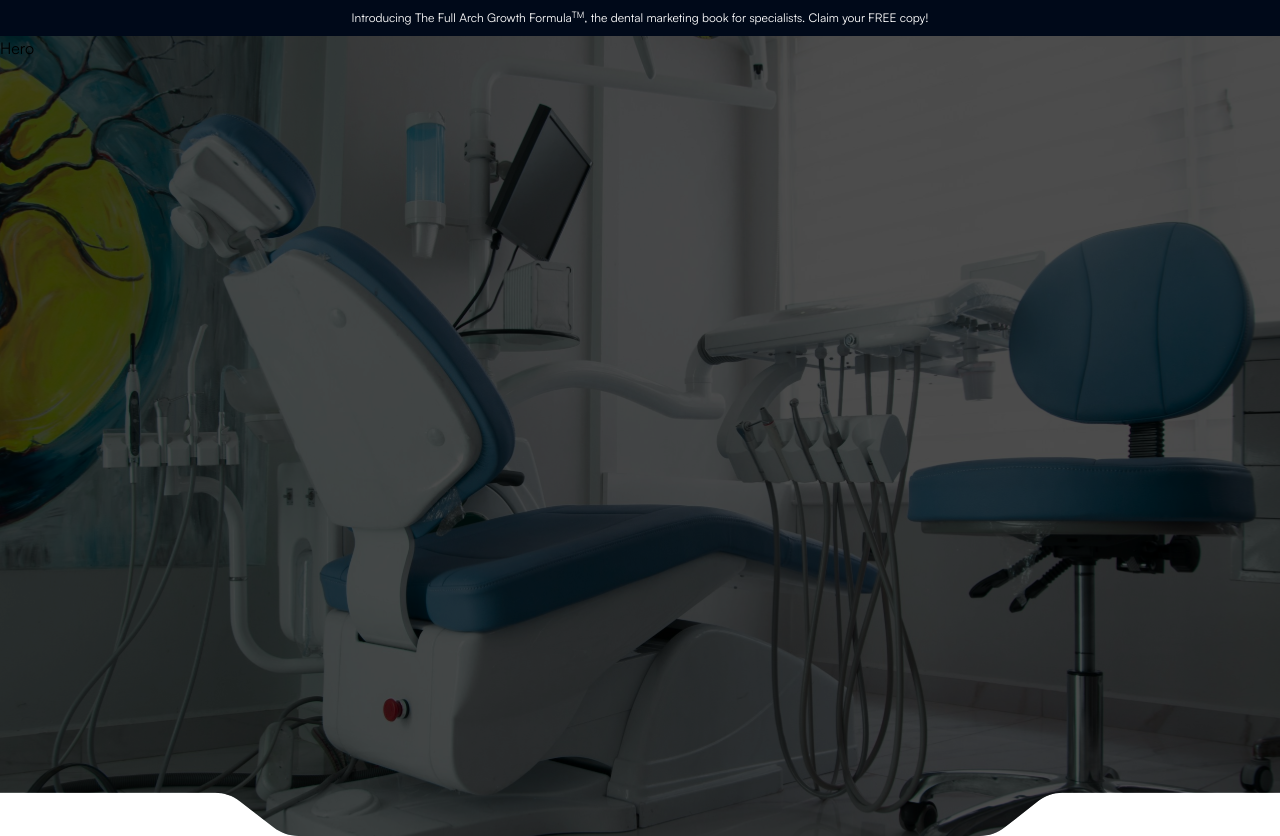
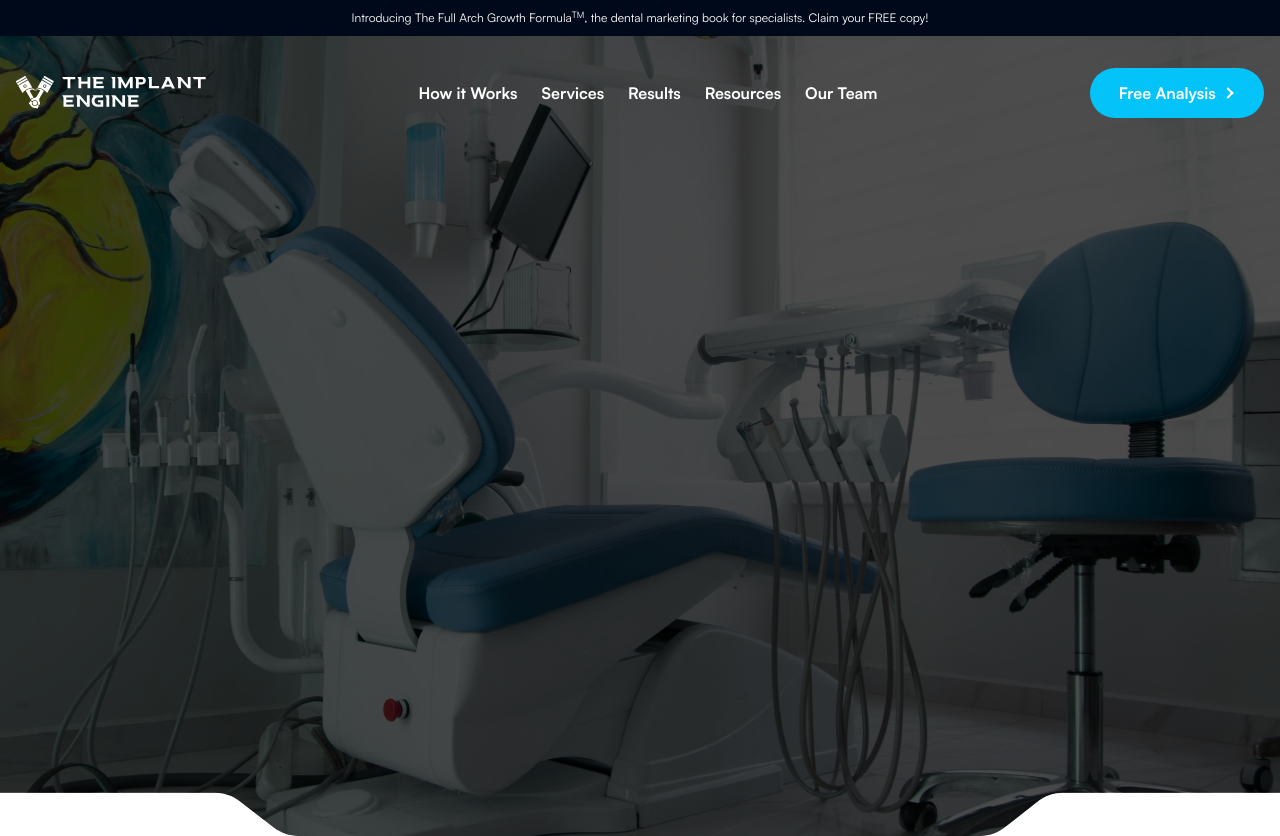
Before and after one commit to mdasif-me/tie, a Next.js app: page / in a window 1280 px wide. Built offline with nearby package versions, Linux system fonts and the light colour scheme.

Commit message:
Add logo SVG file to the public directory

```diff
--- /dev/null
+++ b/app/components/button.tsx
@@ -0,0 +1,88 @@
+import styled from 'styled-components';
+
+const Button = ({
+  children,
+  is_arrow = true,
+  className,
+}: Readonly<{
+  children: React.ReactNode;
+  is_arrow?: boolean;
+  className?: string;
+}>) => {
+  return (
+    <StyledWrapper className={className}>
+      <button>
+        {children}
+        {is_arrow && (
+          <div className='arrow-wrapper'>
+            <div className='arrow' />
+          </div>
+        )}
+      </button>
+    </StyledWrapper>
+  );
+};
+
+const StyledWrapper = styled.div`
+  button {
+    --primary-color: #03c3f9;
+    --secondary-color: #fff;
+    --hover-color: #05183a;
+    --arrow-width: 10px;
+    --arrow-stroke: 2px;
+    box-sizing: border-box;
+    border: 0;
+    border-radius: 100px;
+    color: var(--secondary-color);
+    padding: 0.8em 1.8em;
+    background: var(--primary-color);
+    display: flex;
+    transition: 0.2s background;
+    align-items: center;
+    gap: 0.6em;
+    font-weight: bold;
+  }
+
+  button .arrow-wrapper {
+    display: flex;
+    justify-content: center;
+    align-items: center;
+  }
+
+  button .arrow {
+    margin-top: 1px;
+    width: var(--arrow-width);
+    background: var(--primary-color);
+    height: var(--arrow-stroke);
+    position: relative;
+    transition: 0.2s;
+  }
+
+  button .arrow::before {
+    content: '';
+    box-sizing: border-box;
+    position: absolute;
+    border: solid var(--secondary-color);
+    border-width: 0 var(--arrow-stroke) var(--arrow-stroke) 0;
+    display: inline-block;
+    top: -3px;
+    right: 3px;
+    transition: 0.2s;
+    padding: 3px;
+    transform: rotate(-45deg);
+  }
+
+  button:hover {
+    background-color: var(--hover-color);
+  }
+
+  button:hover .arrow {
+    background: var(--secondary-color);
+  }
+
+  button:hover .arrow:before {
+    right: 0;
+  }
+`;
+
+export default Button;
--- /dev/null
+++ b/app/components/index.ts
@@ -0,0 +1,3 @@
+export { default as Button } from './button';
+export { default as Logo } from './logo';
+export { default as NavLink } from './navlink';
--- /dev/null
+++ b/app/components/logo.tsx
@@ -0,0 +1,6 @@
+import Image from 'next/image';
+import logo from '../../public/logo.svg';
+
+export default function Logo() {
+  return <Image src={logo} alt='Logo' width={190} height={34} />;
+}
--- /dev/null
+++ b/app/components/navlink.tsx
@@ -0,0 +1,28 @@
+'use client';
+import Link from 'next/link';
+import { usePathname } from 'next/navigation';
+const NavLink = ({
+  children,
+  href,
+  activeClassName,
+  nonActiveClassName,
+  className,
+  ...rest
+}: {
+  children: React.ReactNode;
+  href: string;
+  activeClassName?: string;
+  nonActiveClassName?: string;
+  className?: string;
+}) => {
+  const pathname = usePathname(); // p
+  const isActive =
+    pathname.endsWith(href) || (href.includes(pathname) && pathname !== '/');
+  const newClassName = `${isActive ? activeClassName : nonActiveClassName} ${className}`;
+  return (
+    <Link href={href} className={newClassName} {...rest}>
+      {children}
+    </Link>
+  );
+};
+export default NavLink;
--- /dev/null
+++ b/app/constants/index.ts
@@ -0,0 +1 @@
+export { navItems } from './nav';
--- /dev/null
+++ b/app/constants/nav.ts
@@ -0,0 +1,27 @@
+export interface INavItem {
+  name: string;
+  href: string;
+}
+
+export const navItems: INavItem[] = [
+  {
+    name: 'How it Works',
+    href: '/how-it-works',
+  },
+  {
+    name: 'Services',
+    href: '/services',
+  },
+  {
+    name: 'Results',
+    href: '/results',
+  },
+  {
+    name: 'Resources',
+    href: '/resources',
+  },
+  {
+    name: 'Our Team',
+    href: '/our-team',
+  },
+];
--- a/app/container/header.tsx
+++ b/app/container/header.tsx
@@ -1,7 +1,12 @@
+import Link from 'next/link';
+
 export default function Header() {
   return (
     <div className='bg-black text-white w-full text-center py-2.5 text-xs'>
-      Introducing The Full Arch Growth <span className='ordinal'>Formula</span>
+      Introducing{' '}
+      <Link href='/full-arch-growth-formula' className='underline'>
+        The Full Arch Growth <span className='ordinal'>Formula</span>
+      </Link>
       <sup>TM</sup>, the dental marketing book for specialists. Claim your FREE
       copy!
     </div>
--- a/app/container/hero.tsx
+++ b/app/container/hero.tsx
@@ -1,3 +1,5 @@
+import Navbar from './navbar';
+
 export default function Hero() {
   return (
     <div
@@ -10,7 +12,7 @@ export default function Hero() {
         width: '100%',
       }}
     >
-      Hero
+      <Navbar />
     </div>
   );
 }
--- a/app/container/index.ts
+++ b/app/container/index.ts
@@ -1,2 +1,3 @@
 export { default as Header } from './header';
 export { default as Hero } from './hero';
+export { default as Navbar } from './navbar';
--- /dev/null
+++ b/app/container/navbar.tsx
@@ -0,0 +1,26 @@
+import Link from 'next/link';
+import { Button, Logo, NavLink } from '../components';
+import { navItems } from '../constants';
+
+export default function Navbar() {
+  return (
+    <nav className='w-full flex items-center justify-between container mx-auto px-4 py-8'>
+      <Link href='/'>
+        <Logo />
+      </Link>
+      <div className='lg:flex hidden items-center gap-6'>
+        {navItems.map((item) => (
+          <NavLink
+            key={item.href}
+            href={item.href}
+            className='font-bold text-base text-white menu__link'
+            activeClassName='menu__link__active'
+          >
+            {item.name}
+          </NavLink>
+        ))}
+      </div>
+      <Button className='sm:block hidden'>Free Analysis</Button>
+    </nav>
+  );
+}
--- a/app/globals.css
+++ b/app/globals.css
@@ -6,3 +6,36 @@
   --color-white: #ffffff;
   --color-secondary: #05183a;
 }
+
+/* From Uiverse.io by ArturCodeCraft */
+/* <reset-style> ============================ */
+a {
+  text-decoration: none;
+}
+/* <main-style> ============================ */
+.menu__link {
+  color: #fff;
+  line-height: 2;
+  position: relative;
+}
+
+.menu__link::before {
+  content: '';
+  width: 0;
+  height: 2px;
+  border-radius: 2px;
+  background-color: #fff;
+  position: absolute;
+  bottom: -0.25rem;
+  left: 0;
+  transition: width 0.4s;
+}
+
+.menu__link:hover::before {
+  width: 100%;
+}
+
+.menu__link__active {
+  width: 100%;
+  color: #fff;
+}
--- a/package.json
+++ b/package.json
@@ -11,7 +11,8 @@
   "dependencies": {
     "next": "16.1.6",
     "react": "19.2.3",
-    "react-dom": "19.2.3"
+    "react-dom": "19.2.3",
+    "styled-components": "^6.3.11"
   },
   "devDependencies": {
     "@tailwindcss/postcss": "^4",
```
Also changed, not shown: public/logo.svg (added), 1 other file (tests, documents, lock files or other folders).
